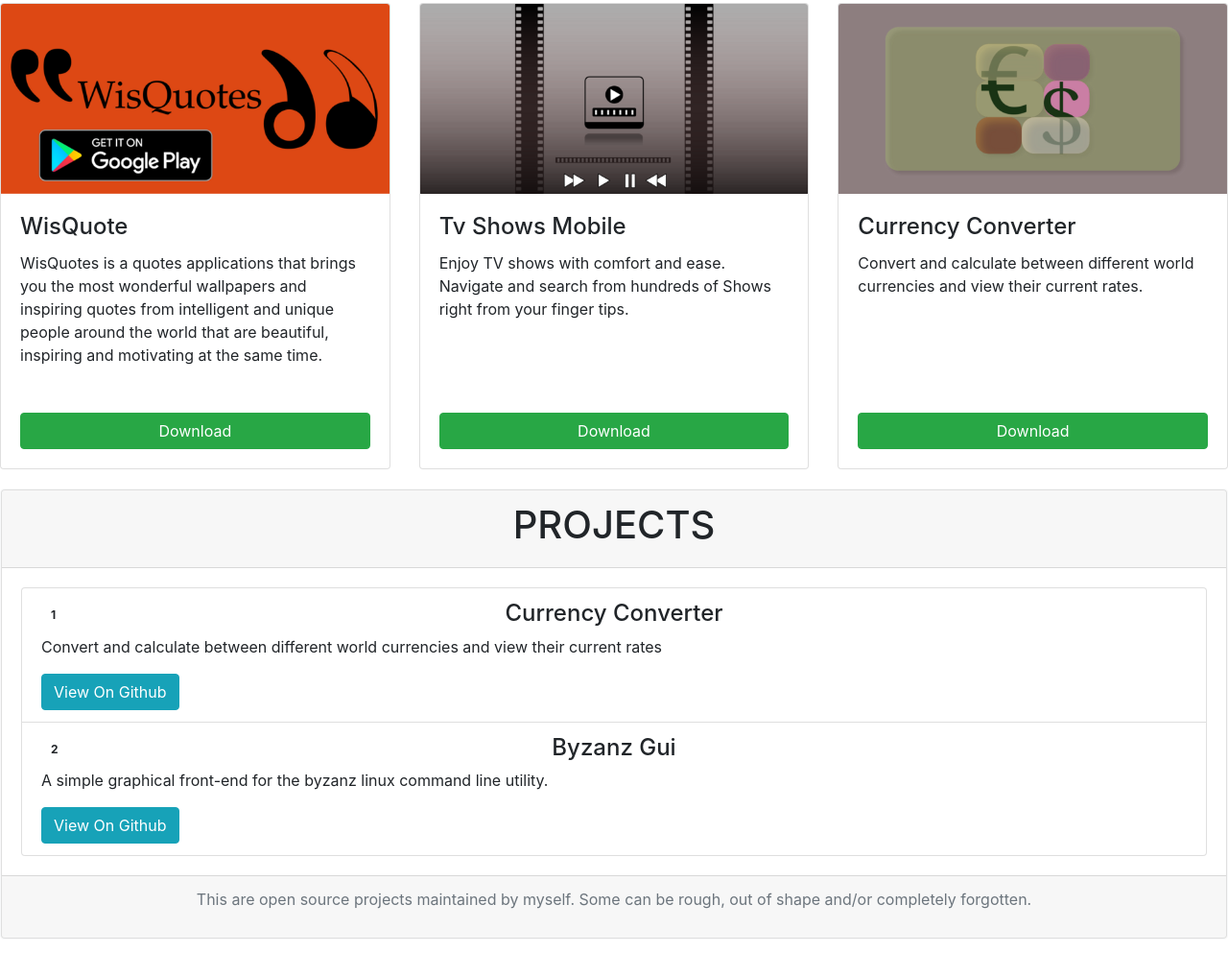
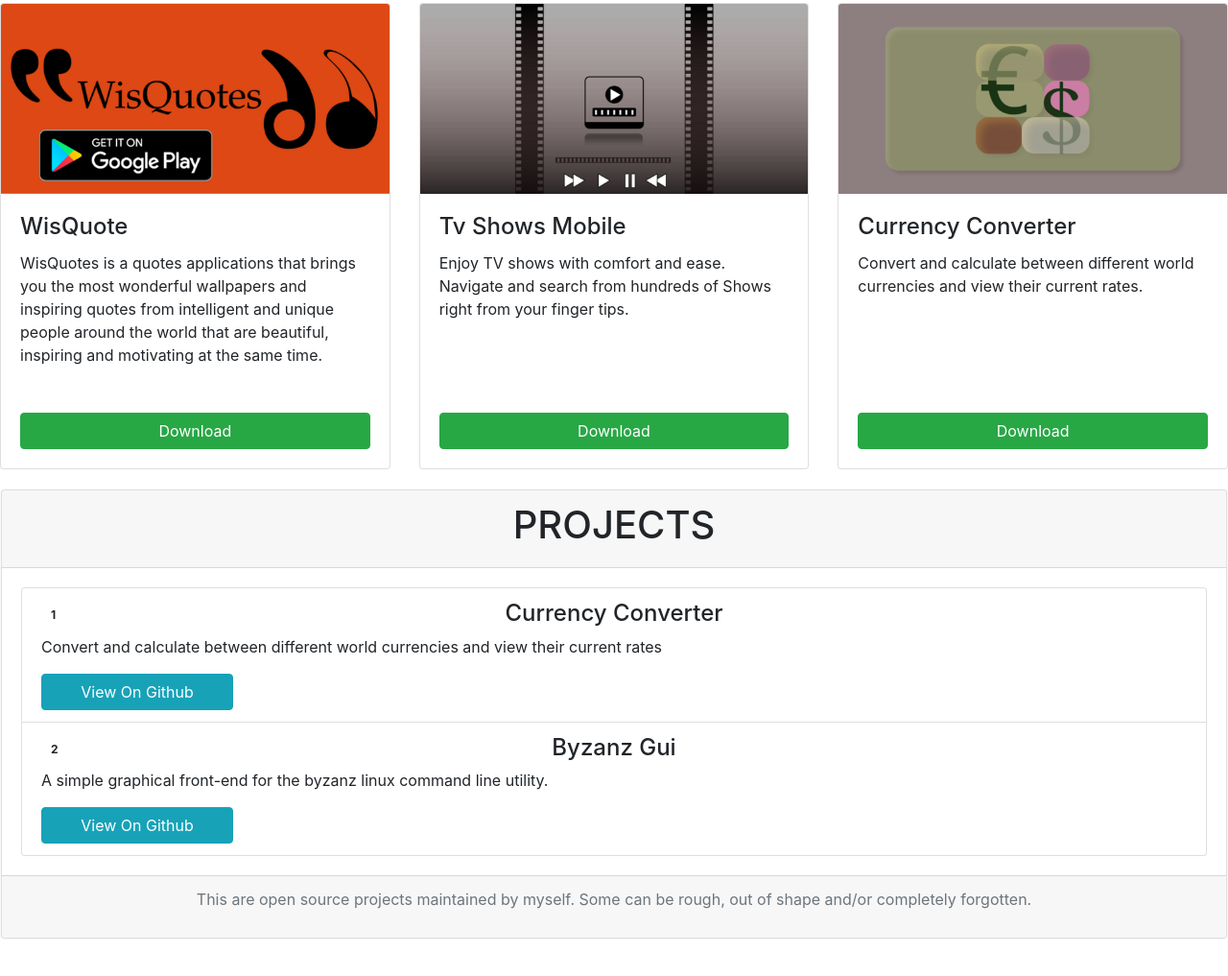
Before and after one commit to dahham/dahham.github.io, a website: page index.html in a window 1280 px wide. Shown: the part 261-1278 px from the top of the page at 96% size. Drawn offline with nearby package versions, Linux system fonts and the light colour scheme.

Commit message:
update: update with development version

```diff
--- a/css/main.css
+++ b/css/main.css
@@ -1 +1 @@
-@import "https://maxcdn.bootstrapcdn.com/bootstrap/4.1.3/css/bootstrap.min.css";.dahham-jumbotron-header{size:100% 100%;background:whitesmoke no-repeat;background-size:100% 100%;text-align:center}.dahham-img-open-quotes{position:fixed 0 0;size:15% 30%}.dahham-img-close_quotes{position:relative;size:20% 45%}.dahham-project-header{text-align:center;text-justify:newspaper;font-size:2.5em}.dahham-promotional-apps{display:-webkit-box;display:-ms-flexbox;display:flex;-ms-flex-wrap:wrap;flex-wrap:wrap}.dahham-promotional-apps-description{overflow:hidden;text-overflow:ellipsis;max-width:100ch;min-height:15ch}.dahham-header-link-text{color:#78b3b3}.dahham-header-link-text:hover{color:cadetblue}.dahham-project-number-label{position:absolute;padding:10px}#dahham-projects{margin-top:20px;margin-bottom:10px}a:hover{border-bottom-color:black}@media screen and (min-width: 800px){.dahham-jumbotron-header{background-image:url("/img/logo_background-large.png")}}@media screen and (min-width: 500px){.dahham-jumbotron-header{background-image:url("/img/logo_background-medium.png")}}@media screen and (max-width: 550px){.dahham-promotional-apps-description{min-height:0}}@media screen and (max-width: 499px){.dahham-jumbotron-header{background-image:url("/img/logo_background-small.png")}}
+@import "https://maxcdn.bootstrapcdn.com/bootstrap/4.1.3/css/bootstrap.min.css";.dahham-jumbotron-header{size:100% 100%;background:whitesmoke no-repeat;background-size:100% 100%;text-align:center}.dahham-img-open-quotes{position:fixed 0 0;size:15% 30%}.dahham-img-close_quotes{position:relative;size:20% 45%}.dahham-project-header{text-align:center;text-justify:newspaper;font-size:2.5em}.dahham-promotional-apps{display:-webkit-box;display:-ms-flexbox;display:flex;-ms-flex-wrap:wrap;flex-wrap:wrap}.dahham-promotional-apps-description{overflow:hidden;text-overflow:ellipsis;max-width:100ch;min-height:15ch}.dahham-header-link-text{color:#78b3b3}.dahham-header-link-text:hover{color:cadetblue}.dahham-project-number-label{position:absolute;padding:10px}#dahham-projects{margin-top:20px;margin-bottom:10px}ul#project-body>li>a{max-width:200px;display:block;margin:auto}a:hover{border-bottom-color:black}@media screen and (min-width: 800px){.dahham-jumbotron-header{background-image:url("/img/logo_background-large.png")}ul#project-body>li>a{margin:0}}@media screen and (min-width: 500px){.dahham-jumbotron-header{background-image:url("/img/logo_background-medium.png")}}@media screen and (max-width: 550px){.dahham-promotional-apps-description{min-height:0}}@media screen and (max-width: 499px){.dahham-jumbotron-header{background-image:url("/img/logo_background-small.png")}ul#project-body>li>a{display:block;margin:auto;max-width:100%}}
```
